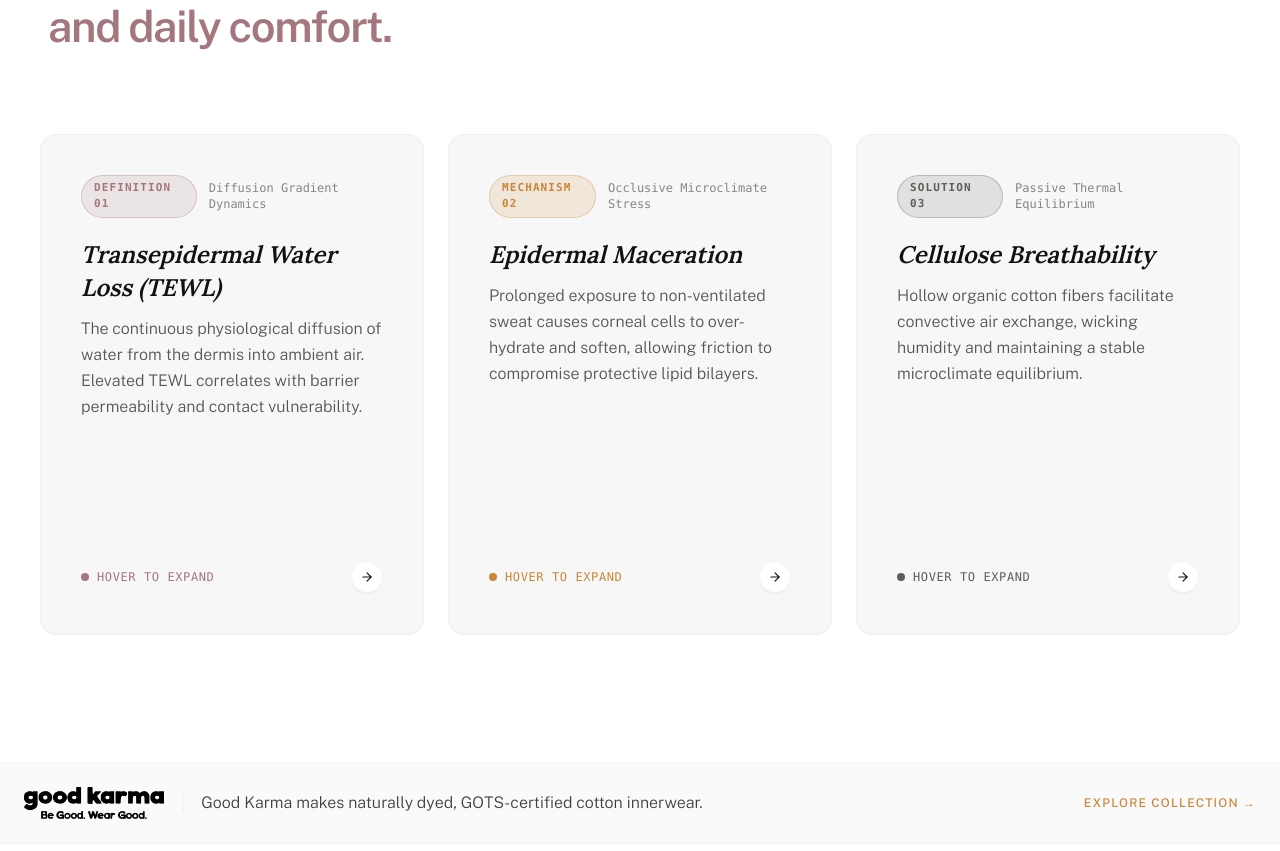
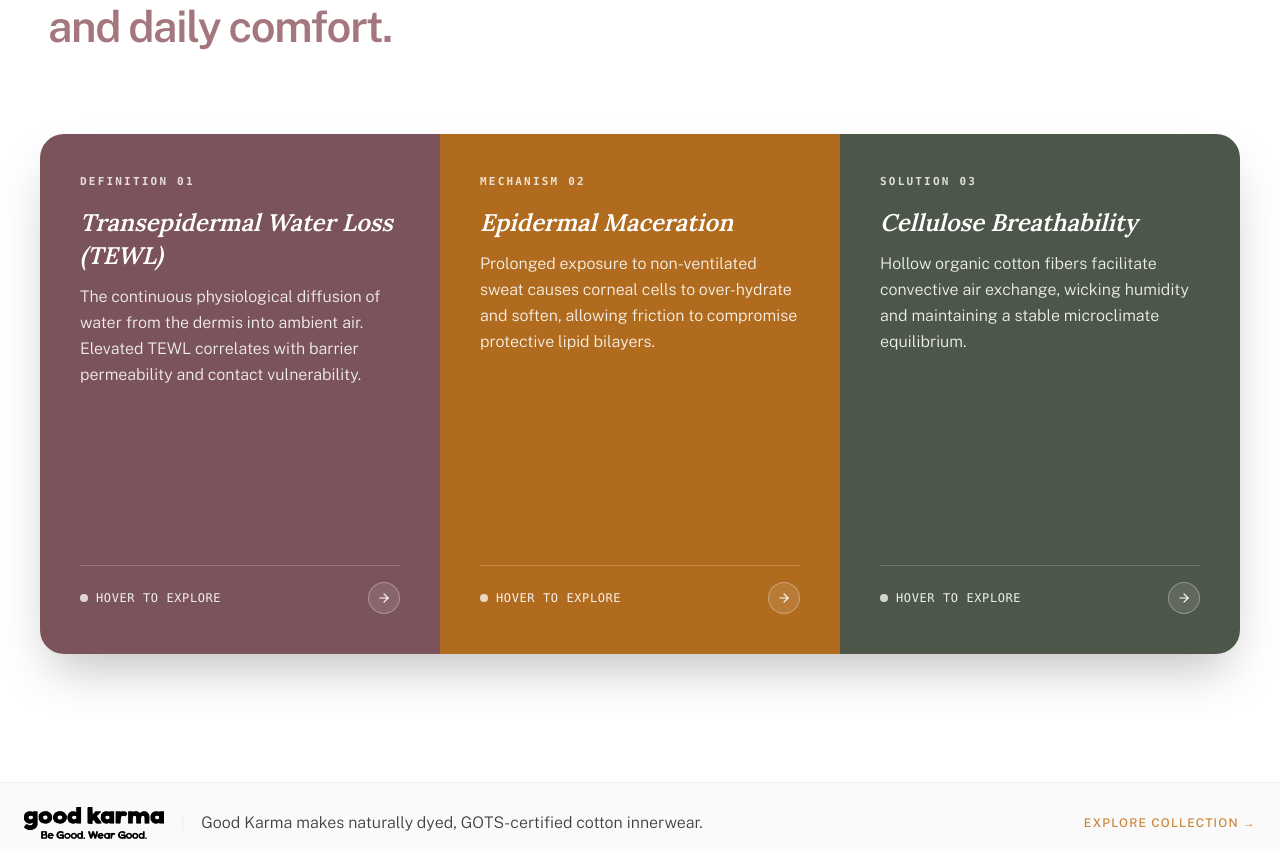
Before and after one commit to AnshKapila/goodkarma, a Next.js app in the folder web/: page /educate/skin-science in a window 1280 px wide. Shown: the part 1900-2751 px from the top of the page. Built offline with nearby package versions, Linux system fonts and the light colour scheme.

Commit message:
feat(skin-science): convert manifesto accordion into single continuous brand-colored card with hover-only expansion

```diff
--- a/web/src/components/educate/SkinScienceFluxView.tsx
+++ b/web/src/components/educate/SkinScienceFluxView.tsx
@@ -111,8 +111,8 @@ interface ManifestoAccordionCard {
   detail: string;
   image: string;
   accent: "mauve" | "marigold" | "sage";
+  bgClass: string;
   plate: string;
-  metric: string;
   tag: string;
 }
 
@@ -125,8 +125,8 @@ const MANIFESTO_ACCORDION_CARDS: ManifestoAccordionCard[] = [
     detail: "Non-breathable synthetic textiles trap humidity next to the skin, destabilizing the stratum corneum gradient and leaving the barrier susceptible to irritation.",
     image: "/images/tewl-diffusion.jpg",
     accent: "mauve",
+    bgClass: "bg-[#7B535B]",
     plate: "Plate 2.1 — Stratum Corneum Moisture Evaporation",
-    metric: "Diffusion Gradient Dynamics",
     tag: "Epidermal moisture evaporation & stratum corneum permeability"
   },
   {
@@ -137,8 +137,8 @@ const MANIFESTO_ACCORDION_CARDS: ManifestoAccordionCard[] = [
     detail: "When perspiration remains trapped against delicate tissue, corneocytes swell and soften. Everyday mechanical friction then shears the protective lipid matrix.",
     image: "/images/epidermal-maceration.jpg",
     accent: "marigold",
+    bgClass: "bg-[#B06B1E]",
     plate: "Plate 2.2 — Corneocyte Swelling & Lipid Shear",
-    metric: "Occlusive Microclimate Stress",
     tag: "Occluded sweat micro-droplets & swollen corneal cell shear"
   },
   {
@@ -149,8 +149,8 @@ const MANIFESTO_ACCORDION_CARDS: ManifestoAccordionCard[] = [
     detail: "Natural cotton fibers feature hollow internal lumens that passively absorb moisture vapor while allowing ambient convective airflow, preserving natural barrier equilibrium.",
     image: "/images/cellulose-breathability.jpg",
     accent: "sage",
+    bgClass: "bg-[#4D5749]",
     plate: "Plate 2.3 — Hollow Cellulose Lumen Air Exchange",
-    metric: "Passive Thermal Equilibrium",
     tag: "Hollow natural cotton lumen & passive convective airflow"
   }
 ];
@@ -337,103 +337,75 @@ export function SkinScienceFluxView({ sources, relatedPages }: SkinScienceFluxVi
           </h2>
         </div>
 
-        {/* Full Viewport-Width Section: 3 Expandable / Collapsible Horizontal Hover Accordion Cards */}
+        {/* Full Viewport-Width Section: 3 Expandable / Collapsible Horizontal Hover Accordion Cards (Continuous Brand-Colored Banner) */}
         <div
           className="w-full px-4 sm:px-6 lg:px-10"
           onMouseLeave={() => setExpandedManifestoIndex(null)}
         >
-          <div className="flex flex-col lg:flex-row gap-4 lg:gap-6 w-full items-stretch min-h-[460px] lg:h-[500px]">
+          <div className="w-full rounded-2xl md:rounded-3xl overflow-hidden shadow-2xl flex flex-col lg:flex-row items-stretch min-h-[480px] lg:h-[520px]">
             {MANIFESTO_ACCORDION_CARDS.map((card, idx) => {
               const isExpanded = expandedManifestoIndex === idx;
               const isAnyExpanded = expandedManifestoIndex !== null;
               const isCollapsed = isAnyExpanded && !isExpanded;
 
-              const accentBadgeClass = {
-                mauve: "bg-mauve/15 text-mauve border-mauve/30",
-                marigold: "bg-marigold/15 text-marigold border-marigold/30",
-                sage: "bg-sage/15 text-sage border-sage/30",
-              }[card.accent];
-
-              const accentTextClass = {
-                mauve: "text-mauve",
-                marigold: "text-marigold",
-                sage: "text-sage",
-              }[card.accent];
-
-              const accentBorderClass = {
-                mauve: "border-mauve/50",
-                marigold: "border-marigold/50",
-                sage: "border-sage/50",
-              }[card.accent];
-
-              const accentDotBg = {
-                mauve: "bg-mauve",
-                marigold: "bg-marigold",
-                sage: "bg-sage",
-              }[card.accent];
-
               return (
                 <div
                   key={card.number}
                   onMouseEnter={() => setExpandedManifestoIndex(idx)}
-                  onClick={() => setExpandedManifestoIndex(isExpanded ? null : idx)}
-                  className={`group relative rounded-2xl overflow-hidden border transition-all duration-700 ease-[cubic-bezier(0.16,1,0.3,1)] cursor-pointer flex flex-col justify-between ${
+                  className={`group relative overflow-hidden transition-all duration-700 ease-[cubic-bezier(0.16,1,0.3,1)] flex flex-col justify-between ${card.bgClass} text-white ${
                     isExpanded
-                      ? `lg:flex-[2.8] bg-white ${accentBorderClass} shadow-xl ring-1 ring-black/5`
+                      ? "lg:flex-[2.6]"
                       : isCollapsed
-                        ? "lg:flex-[0.7] bg-paper/70 border-border/50 hover:bg-paper"
-                        : "lg:flex-1 bg-paper border-border/70 hover:border-border shadow-2xs"
+                        ? "lg:flex-[0.7]"
+                        : "lg:flex-1"
                   }`}
                 >
                   <div className="flex flex-col lg:flex-row h-full w-full">
 
                     {/* Left Info Panel */}
                     <div className={`p-6 sm:p-8 lg:p-10 flex flex-col justify-between transition-all duration-500 ${
-                      isExpanded ? "lg:w-[48%] shrink-0" : "w-full"
+                      isExpanded ? "lg:w-[50%] shrink-0" : "w-full"
                     }`}>
                       <div>
-                        {/* Badge & Metric */}
-                        <div className="flex items-center justify-between gap-3 mb-5">
-                          <span className={`text-[11px] font-mono uppercase tracking-widest font-semibold px-3 py-1 rounded-full border ${accentBadgeClass}`}>
+                        {/* Clean unboxed category & number label without pills */}
+                        <div className="mb-4">
+                          <span className="text-[11px] font-mono uppercase tracking-[0.2em] font-semibold text-white/80 block">
                             {card.category} {card.number}
-                          </span>
-                          <span className="text-xs font-mono text-muted-foreground/70 hidden sm:block">
-                            {card.metric}
                           </span>
                         </div>
 
                         {/* Title */}
-                        <h3 className={`font-editorial italic font-semibold text-ink mb-3 transition-all duration-300 ${
+                        <h3 className={`font-editorial italic font-semibold text-white mb-3 transition-all duration-300 ${
                           isExpanded
-                            ? "text-2xl sm:text-3xl lg:text-[32px] leading-tight"
+                            ? "text-2xl sm:text-3xl lg:text-[30px] leading-tight"
                             : "text-xl sm:text-2xl leading-snug"
                         }`}>
                           {card.title}
                         </h3>
 
                         {/* Main text content (preserved word-for-word) */}
-                        <p className="text-sm sm:text-base text-muted-foreground font-light leading-relaxed mb-4">
+                        <p className="text-sm sm:text-base text-white/90 font-light leading-relaxed mb-4">
                           {card.text}
                         </p>
 
                         {/* Extra deep biological rationale revealed on expansion */}
                         <div className={`overflow-hidden transition-all duration-500 ease-out ${
-                          isExpanded ? "max-h-40 opacity-100 mt-3 pt-3 border-t border-border/50" : "max-h-0 opacity-0"
+                          isExpanded ? "max-h-40 opacity-100 mt-3 pt-3 border-t border-white/20" : "max-h-0 opacity-0"
                         }`}>
-                          <p className="text-xs sm:text-sm text-ink/80 font-light leading-relaxed">
+                          <p className="text-xs sm:text-sm text-white/80 font-light leading-relaxed">
                             {card.detail}
                           </p>
                         </div>
                       </div>
 
                       {/* Card Bottom Indicator */}
-                      <div className="pt-5 mt-5 border-t border-border/40 flex items-center justify-between">
-                        <span className={`text-xs font-mono uppercase tracking-wider font-medium flex items-center gap-2 ${accentTextClass}`}>
-                          <span className={`w-2 h-2 rounded-full ${accentDotBg} ${isExpanded ? "animate-ping" : ""}`} />
-                          <span>{isExpanded ? "Active Clinical View" : "Hover to expand"}</span>
+                      <div className="pt-4 mt-4 border-t border-white/20 flex items-center justify-between">
+                        <span className="text-xs font-mono uppercase tracking-wider font-medium flex items-center gap-2 text-white/90">
+                          <span className={`w-2 h-2 rounded-full bg-white ${isExpanded ? "animate-ping" : "opacity-75"}`} />
+                          <span>{isExpanded ? "Active Clinical View" : "Hover to explore"}</span>
                         </span>
-                        <div className={`w-8 h-8 rounded-full border border-border/60 flex items-center justify-center transition-all duration-500 ${
-                          isExpanded ? "rotate-90 bg-ink text-white" : "group-hover:translate-x-1 text-ink bg-white shadow-2xs"
+                        <div className={`w-8 h-8 rounded-full border border-white/30 flex items-center justify-center transition-all duration-500 ${
+                          isExpanded ? "rotate-90 bg-white text-ink" : "text-white bg-white/10"
                         }`}>
                           <ArrowRight className="w-3.5 h-3.5" />
                         </div>
@@ -443,7 +415,7 @@ export function SkinScienceFluxView({ sources, relatedPages }: SkinScienceFluxVi
                     {/* Right Image Accordion Panel (expands in width horizontally on hover) */}
                     <div className={`relative overflow-hidden transition-all duration-700 ease-[cubic-bezier(0.16,1,0.3,1)] ${
                       isExpanded
-                        ? "h-[260px] lg:h-full lg:w-[52%] opacity-100 visible"
+                        ? "h-[240px] lg:h-full lg:w-[50%] opacity-100 visible"
                         : "h-0 lg:h-full lg:w-0 opacity-0 overflow-hidden invisible pointer-events-none"
                     }`}>
                       <img
@@ -451,7 +423,7 @@ export function SkinScienceFluxView({ sources, relatedPages }: SkinScienceFluxVi
                         alt={card.title}
                         className="w-full h-full object-cover object-center transform transition-transform duration-1000 scale-100 hover:scale-105"
                       />
-                      <div className="absolute inset-0 bg-gradient-to-t from-black/75 via-black/20 to-transparent pointer-events-none" />
+                      <div className="absolute inset-0 bg-gradient-to-t from-black/80 via-black/30 to-transparent pointer-events-none" />
 
                       {/* Image Caption Label */}
                       <div className="absolute bottom-5 left-5 right-5 text-white z-10">
```
